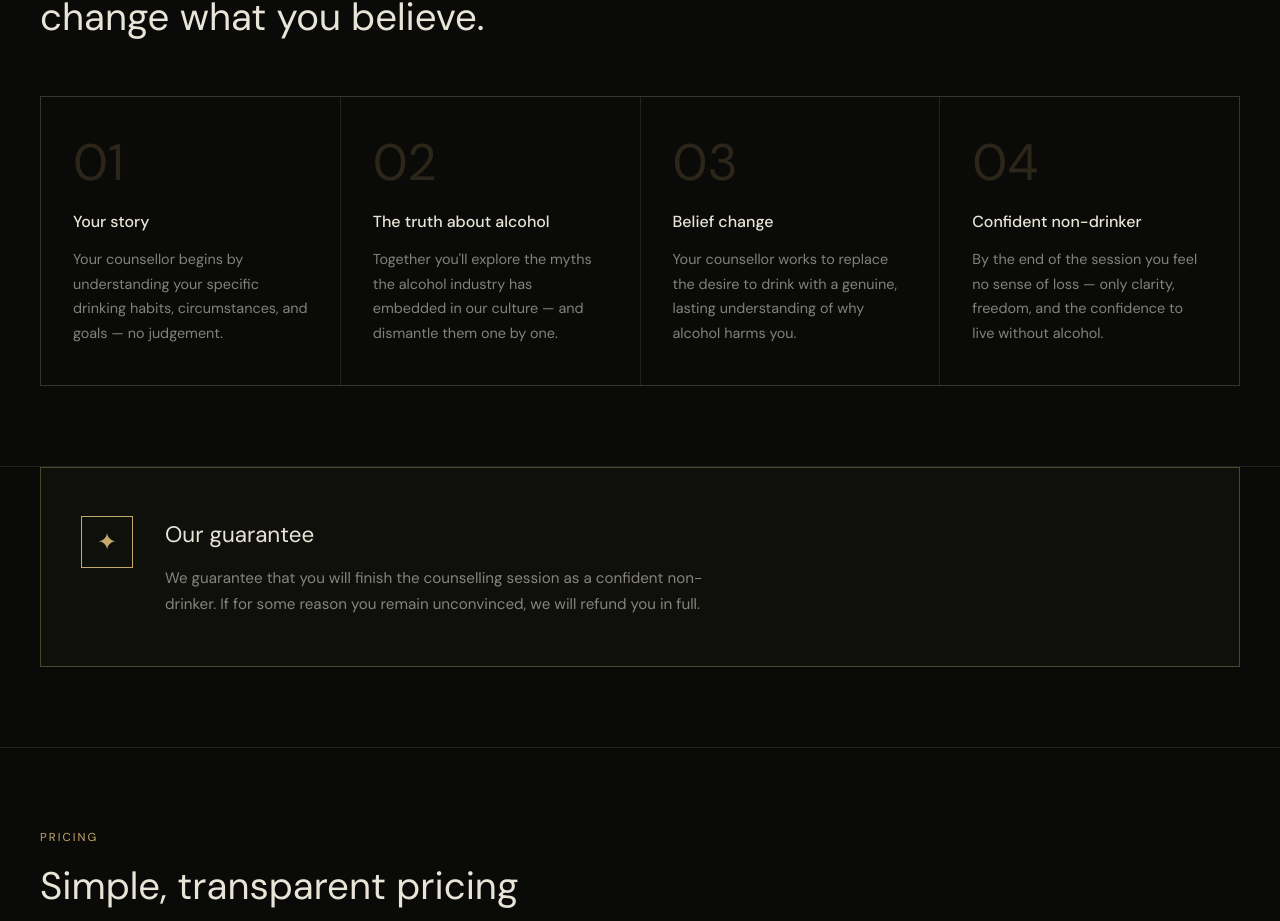
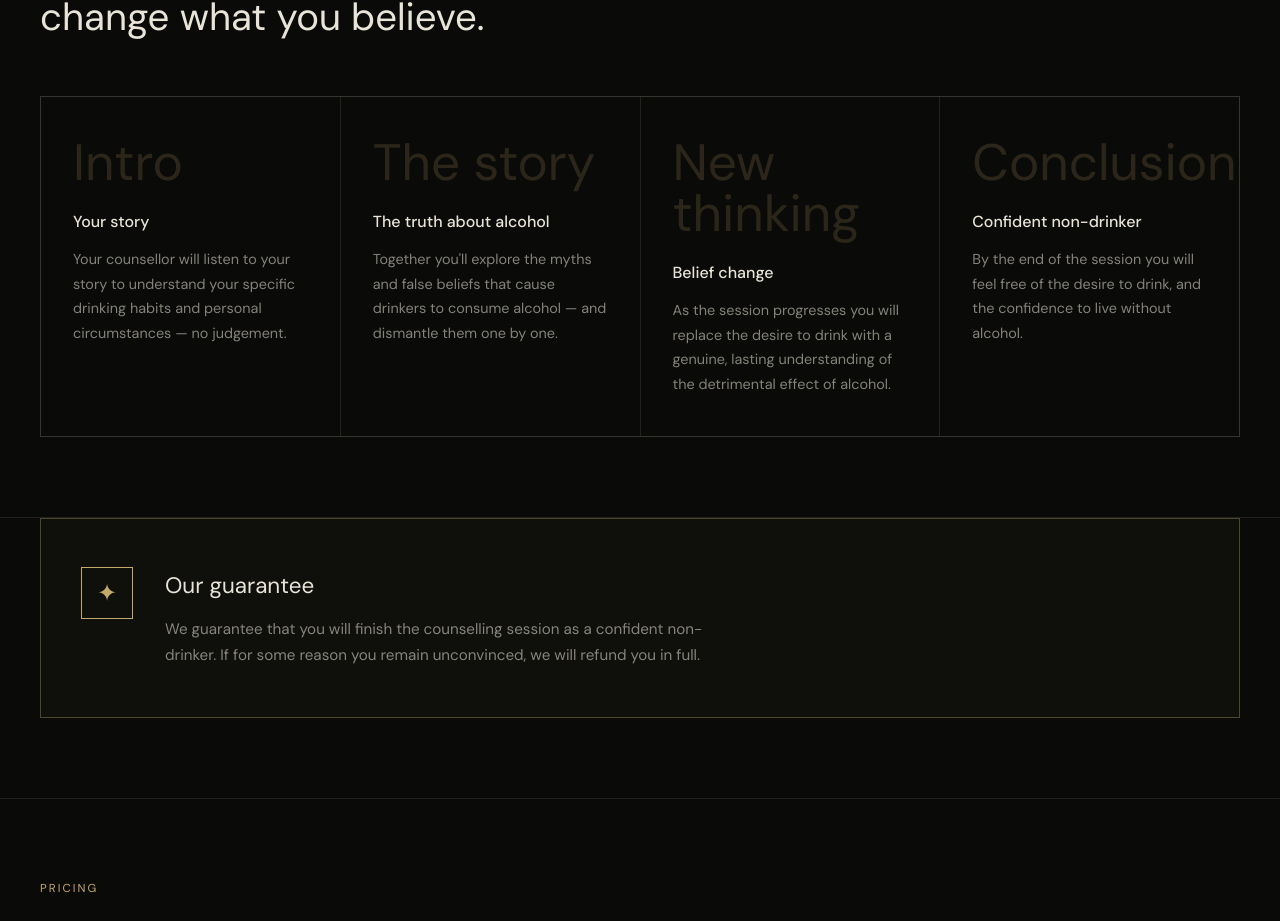
Before and after one commit to prawncocktailcrisps/stopnow, a Next.js app: page / in a window 1280 px wide. Shown: the part 956-1877 px from the top of the page. Built offline with nearby package versions, Linux system fonts and the light colour scheme; a web font is replaced by a local one.

Commit message:
Update HowItWorks.tsx

```diff
--- a/app/components/HowItWorks.tsx
+++ b/app/components/HowItWorks.tsx
@@ -1,23 +1,23 @@
 const steps = [
   {
-    num: "01",
+    num: "Intro",
     title: "Your story",
-    body: "Your counsellor begins by understanding your specific drinking habits, circumstances, and goals — no judgement.",
+    body: "Your counsellor will listen to your story to understand your specific drinking habits and personal circumstances — no judgement.",
   },
   {
-    num: "02",
+    num: "The story",
     title: "The truth about alcohol",
-    body: "Together you'll explore the myths the alcohol industry has embedded in our culture — and dismantle them one by one.",
+    body: "Together you'll explore the myths and false beliefs that cause drinkers to consume alcohol — and dismantle them one by one.",
   },
   {
-    num: "03",
+    num: "New thinking",
     title: "Belief change",
-    body: "Your counsellor works to replace the desire to drink with a genuine, lasting understanding of why alcohol harms you.",
+    body: "As the session progresses you will replace the desire to drink with a genuine, lasting understanding of the detrimental effect of alcohol.",
   },
   {
-    num: "04",
+    num: "Conclusion",
     title: "Confident non-drinker",
-    body: "By the end of the session you feel no sense of loss — only clarity, freedom, and the confidence to live without alcohol.",
+    body: "By the end of the session you will feel free of the desire to drink, and the confidence to live without alcohol.",
   },
 ];
 
```
